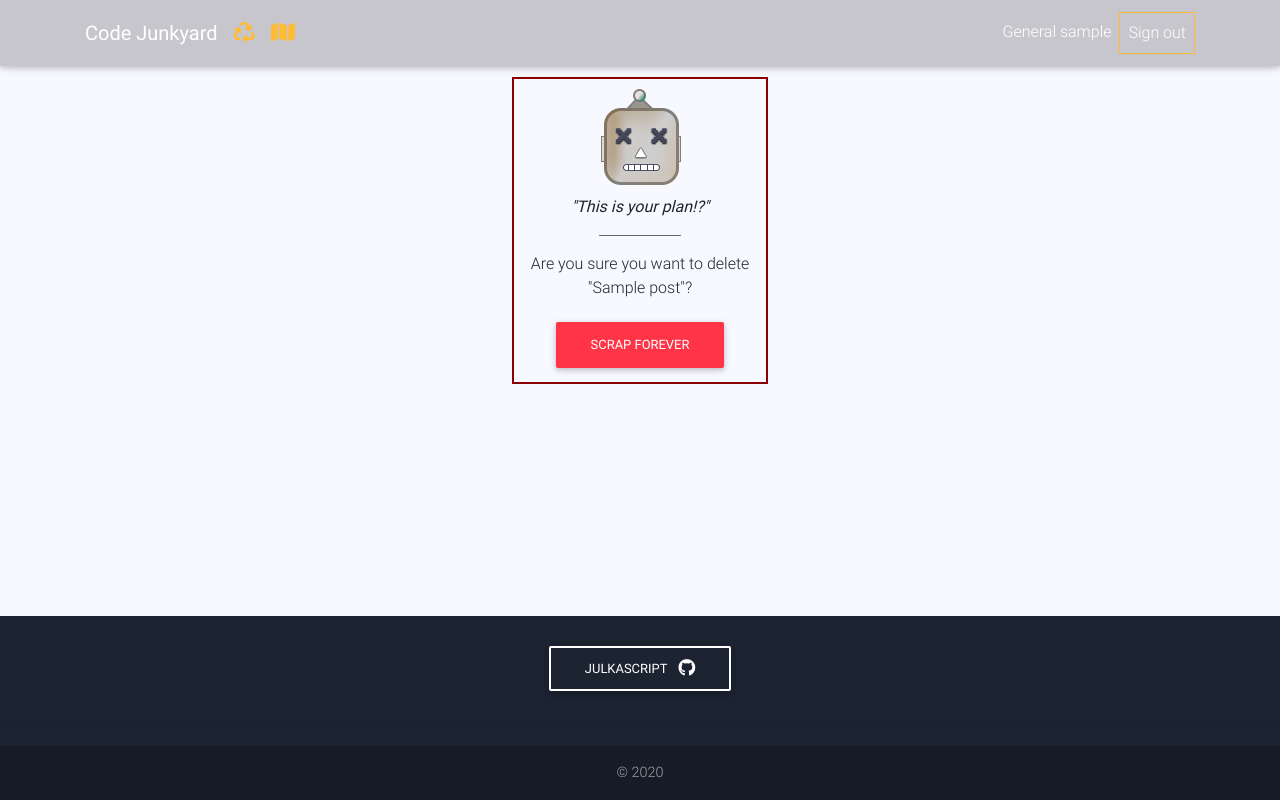
After one commit to julkascript/code-junkyard, a Django app: page /post-delete/1 in a window 1280 px wide. The commit adds this page. Run offline with Django 3.2, Linux system fonts and the light colour scheme; a user stored in the database is signed in; tables that the repository leaves empty hold one stand-in row (values such as "Sample post"); some libraries are stand-ins or nearby versions.

Commit message:
fix delete post button functionality

```diff
--- a/core/urls.py
+++ b/core/urls.py
@@ -1,6 +1,6 @@
 from django.urls import path
 
-from core.views import index, post_create, post_details, post_edit, post_list
+from core.views import index, post_create, post_details, post_edit, post_list, post_delete
 
 urlpatterns = [
     path('', index, name='home'),
@@ -10,4 +10,5 @@ urlpatterns = [
     path('post-list/', post_list, name="post list"),
     path('post-details/<int:pk>', post_details, name="post details"),
     path('post-details/edit/<int:pk>', post_edit, name="post edit"),
+    path('post-delete/<int:pk>', post_delete, name="post delete"),
 ]
--- a/core/views.py
+++ b/core/views.py
@@ -78,3 +78,21 @@ def post_list(request):
         'posts': posts,
     }
     return render(request, 'post-list.html', context)
+
+
+@login_required(login_url='user signin')
+def post_delete(request, pk):
+    current_user = request.user
+    post = Post.objects.get(pk=pk)
+    if current_user.userprofile != post.creator:
+        context = {
+            'current_user': current_user
+        }
+        return render(request, 'access-denied.html', context)
+    if request.method == 'GET':
+        context = {
+            'post': post, 'current_user': current_user
+        }
+        return render(request, 'post-delete.html', context)
+    post.delete()
+    return redirect('post list')
--- /dev/null
+++ b/templates/post-delete.html
@@ -0,0 +1,15 @@
+{% extends 'shared/base.html' %}
+{% block site_content %}
+    <div class="container d-block text-center p-2" id="warning-container">
+        <img src="/static/img/dev-icon-small.png" alt="Bot dev">
+        <p class="font-italic font-weight-normal mt-2">"This is your plan!?"</p>
+        <hr class="hr-dark">
+        <p>Are you sure you want to delete "{{ post.title }}"?</p>
+        <form action="{% url 'post delete' post.pk %}" method="post">
+            {% csrf_token %}
+            <button class="btn btn-danger">
+                Scrap forever
+            </button>
+        </form>
+    </div>
+{% endblock %}
--- a/templates/post-details.html
+++ b/templates/post-details.html
@@ -54,7 +54,7 @@
                 <a class="btn btn-warning text-dark mt-lg-4" href="{% url 'post edit' post.pk %}">
                     Edit
                 </a>
-                <a class="btn btn-danger text-white mt-lg-4" href="">
+                <a class="btn btn-danger text-white mt-lg-4" href="{% url 'post delete' post.pk %}">
                     Scrap post
                 </a>
             </div>
```
